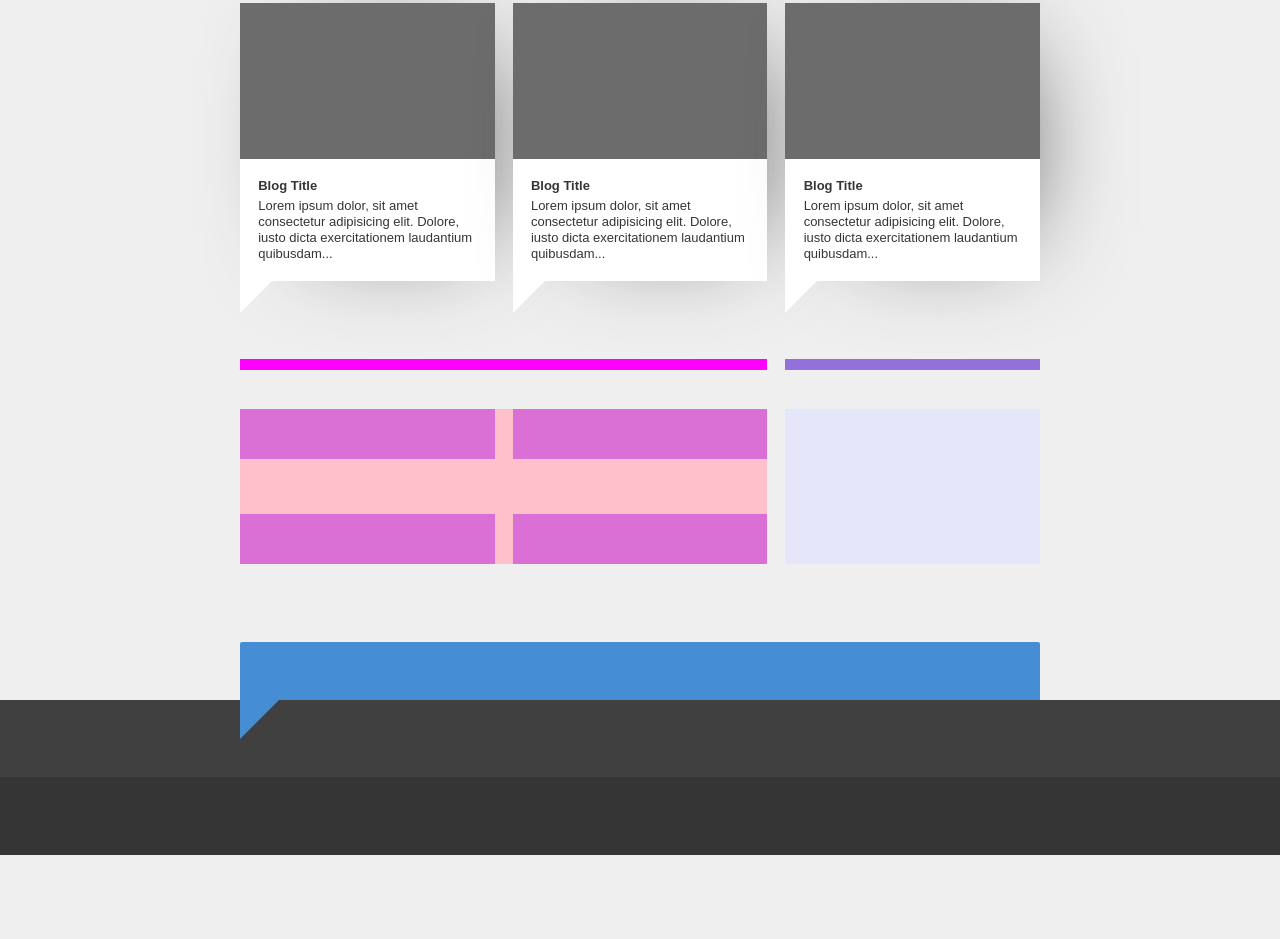
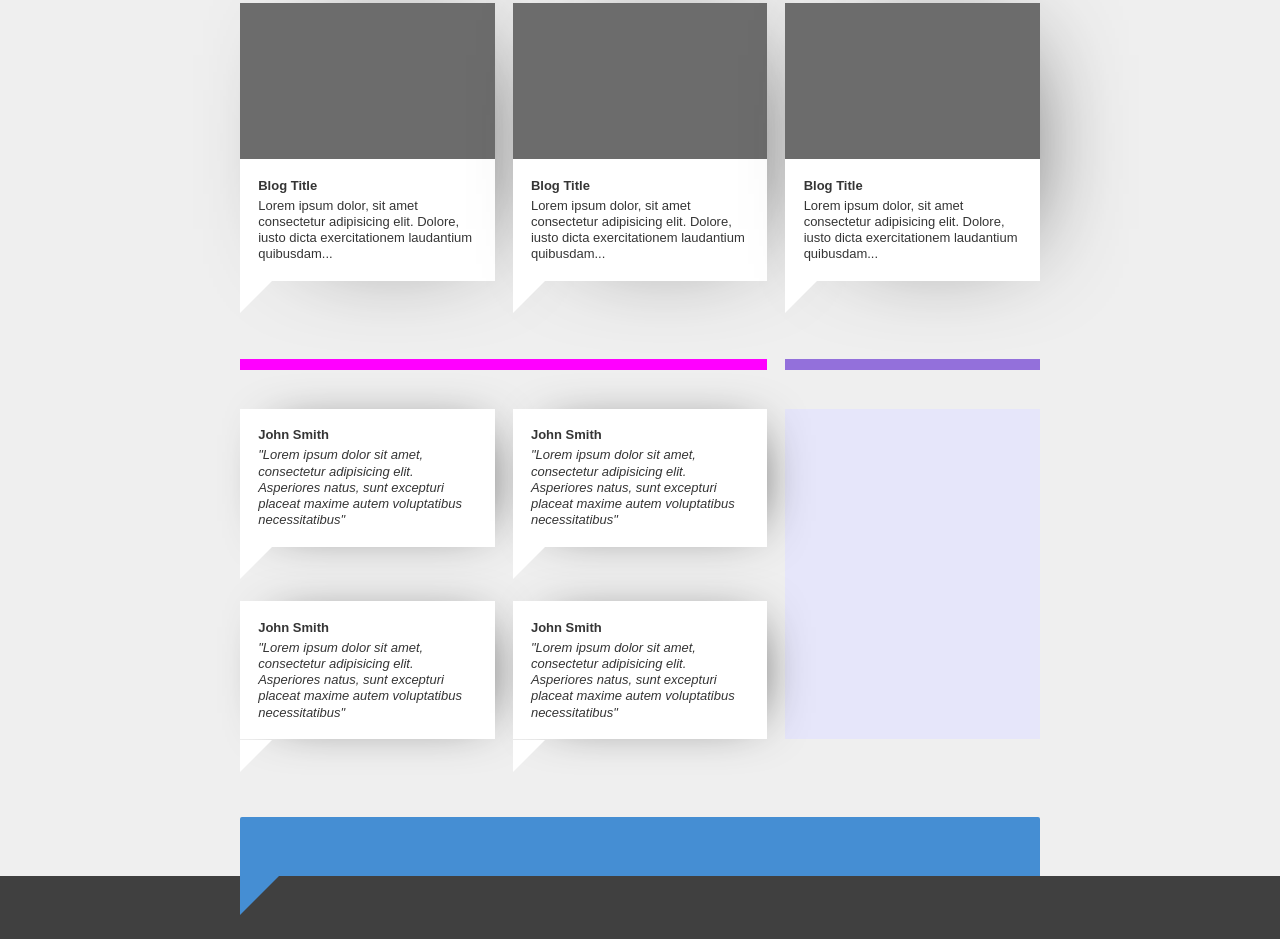
Before and after one commit to xurxe/Integrify-17-clone-react, a Gatsby site: page / in a window 1280 px wide. Shown: the part 959-1898 px from the top of the page. Before the commit the page ends 1814 px from the top, so only its background shows below. Built offline with nearby package versions, Linux system fonts and the light colour scheme; Gatsby itself is replaced by a stand-in of ours.

Commit message:
Improved testimonial-div component

```diff
--- a/src/components/blog-div.css
+++ b/src/components/blog-div.css
@@ -1,7 +1,6 @@
 .blog-div {
     background: white;
     box-shadow: 2rem 0 8rem -4rem;
-    cursor: pointer;
     display: grid;
     grid-template-columns: auto;
     grid-template-rows: auto auto;
--- a/src/components/blog-div.js
+++ b/src/components/blog-div.js
@@ -1,9 +1,11 @@
 import React from "react"
 // eslint-disable-next-line
 import Styles from "./blog-div.css"
+import { Link } from "gatsby"
+
 
 export default ({children}) => (
-<div className="blog-div">
+<Link to="/" className="blog-div">
     <div className="blog-thumbnail-div"></div>
     <div className="blog-snippet-div">
         <h5>Blog Title</h5>
@@ -11,5 +13,5 @@ export default ({children}) => (
             Lorem ipsum dolor, sit amet consectetur adipisicing elit. Dolore, iusto dicta exercitationem laudantium quibusdam...
         </p>
     </div>
-</div>
+</Link>
 )
--- a/src/components/main.css
+++ b/src/components/main.css
@@ -66,8 +66,6 @@ main {
 }
 
 .content3 {
-    background: pink;
-
     display: grid;
     grid-area: content3;
     grid-column-gap: var(--short-length);
--- a/src/components/read-more-button.js
+++ b/src/components/read-more-button.js
@@ -1,12 +1,11 @@
 import React from "react"
 // eslint-disable-next-line
 import Styles from "./read-more-button.css"
-
 import { Link } from "gatsby"
 
 
 export default ({children}) => (
-    <Link to="/index" className="read-more-button">
+    <Link to="/" className="read-more-button">
         READ MORE
     </Link>
 )
--- a/src/components/testimonial-div.css
+++ b/src/components/testimonial-div.css
@@ -1,4 +1,22 @@
 .testimonial {
-    background: orchid;
-    min-height: 50px;
+    background: white;
+    padding: var(--short-length);
+    position: relative;
+    box-shadow: 1rem 0 4rem -2rem;
 }
+
+.testimonial::after {
+    border-right: 2.5rem solid transparent;
+    border-top: 2.5rem solid white;
+    bottom: -2.5rem;
+    content:"";
+    height: 0;
+    left:0;
+    position: absolute;
+    width: 0;
+    z-index: 10;
+}
+
+.testimonial p {
+    font-style: italic;
+}
--- a/src/components/testimonial-div.js
+++ b/src/components/testimonial-div.js
@@ -4,6 +4,9 @@ import Styles from "./testimonial-div.css"
 
 export default ({children}) => (
     <div className="testimonial">
-
+        <h5>John Smith</h5>
+        <p>
+            "Lorem ipsum dolor sit amet, consectetur adipisicing elit. Asperiores natus, sunt excepturi placeat maxime autem voluptatibus necessitatibus"
+        </p>
     </div>
 )
--- a/src/styles/global.css
+++ b/src/styles/global.css
@@ -37,6 +37,10 @@ html {
     width: 100%;
 }
 
+a {
+    color: var(--darker-grey);
+}
+
 b {
     font-weight: 800;
 }
```
